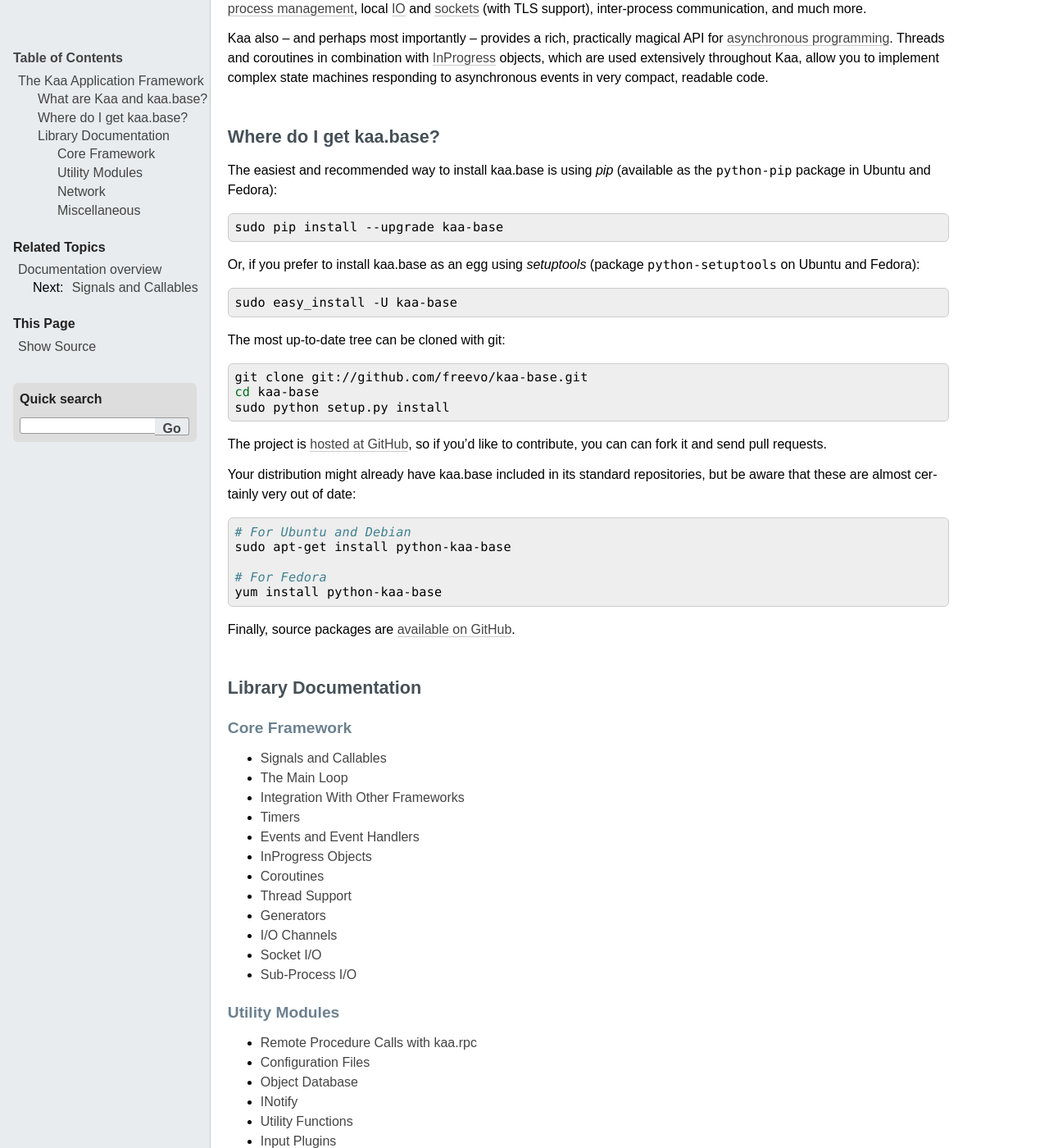
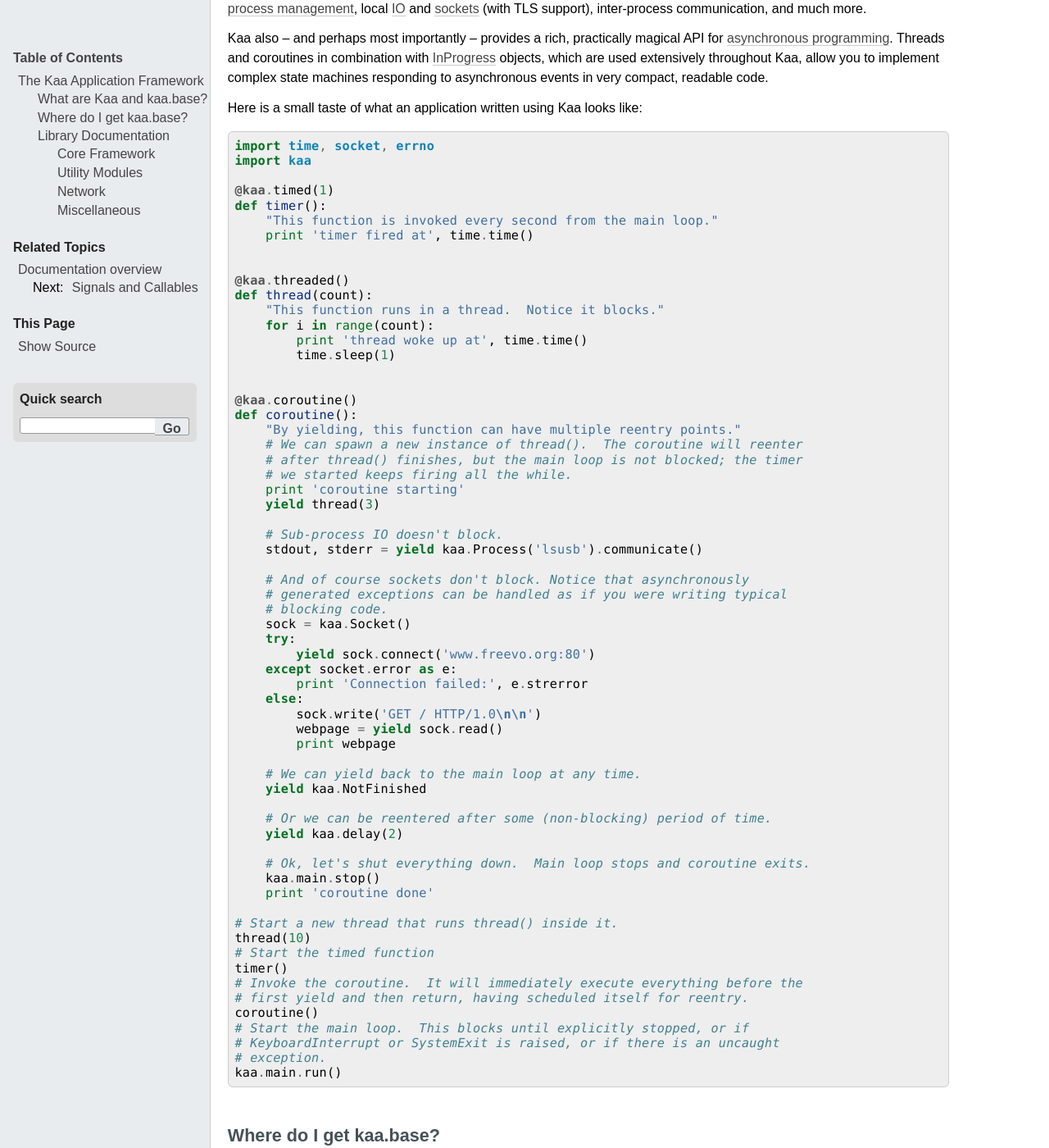
Before and after one commit to freevo/kaa-base, a Sphinx documentation site: the page built from doc/index.rst, in a window 1280 px wide and 1400 px high, scrolled down 335 px. Shown: the whole window at 82% size. Built offline with Sphinx 7.4.7, drawn with Linux system fonts in a browser that asks for light colours; the version number is read from the project's files by our own code.

Commit message:
Include example code in introduction

```diff
--- a/doc/index.rst
+++ b/doc/index.rst
@@ -23,6 +23,72 @@
 coroutines in combination with :ref:`InProgress <inprogress>` objects,
 which are used extensively throughout Kaa, allow you to implement complex state
 machines responding to asynchronous events in very compact, readable code.
+
+Here is a small taste of what an application written using Kaa looks like::
+
+    import time, socket, errno
+    import kaa
+
+    @kaa.timed(1)
+    def timer():
+        "This function is invoked every second from the main loop."
+        print 'timer fired at', time.time()
+
+
+    @kaa.threaded()
+    def thread(count):
+        "This function runs in a thread.  Notice it blocks."
+        for i in range(count):
+            print 'thread woke up at', time.time()
+            time.sleep(1)
+
+
+    @kaa.coroutine()
+    def coroutine():
+        "By yielding, this function can have multiple reentry points."
+        # We can spawn a new instance of thread().  The coroutine will reenter
+        # after thread() finishes, but the main loop is not blocked; the timer
+        # we started keeps firing all the while.
+        print 'coroutine starting'
+        yield thread(3)
+
+        # Sub-process IO doesn't block.
+        stdout, stderr = yield kaa.Process('lsusb').communicate()
+
+        # And of course sockets don't block. Notice that asynchronously
+        # generated exceptions can be handled as if you were writing typical
+        # blocking code.
+        sock = kaa.Socket()
+        try:
+            yield sock.connect('www.freevo.org:80')
+        except socket.error as e:
+            print 'Connection failed:', e.strerror
+        else:
+            sock.write('GET / HTTP/1.0\n\n')
+            webpage = yield sock.read()
+            print webpage
+
+        # We can yield back to the main loop at any time.
+        yield kaa.NotFinished
+
+        # Or we can be reentered after some (non-blocking) period of time.
+        yield kaa.delay(2)
+
+        # Ok, let's shut everything down.  Main loop stops and coroutine exits.
+        kaa.main.stop()
+        print 'coroutine done'
+
+    # Start a new thread that runs thread() inside it.
+    thread(10)
+    # Start the timed function
+    timer()
+    # Invoke the coroutine.  It will immediately execute everything before the
+    # first yield and then return, having scheduled itself for reentry.
+    coroutine()
+    # Start the main loop.  This blocks until explicitly stopped, or if
+    # KeyboardInterrupt or SystemExit is raised, or if there is an uncaught
+    # exception.
+    kaa.main.run()
 
 
 Where do I get kaa.base?
```
